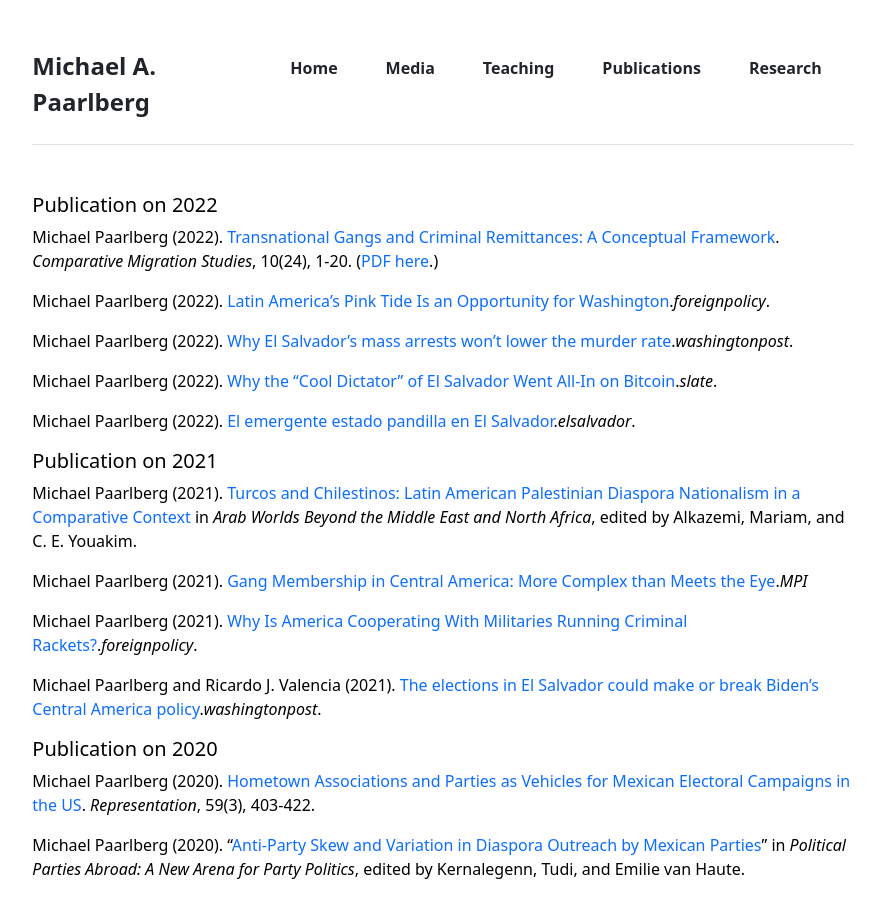
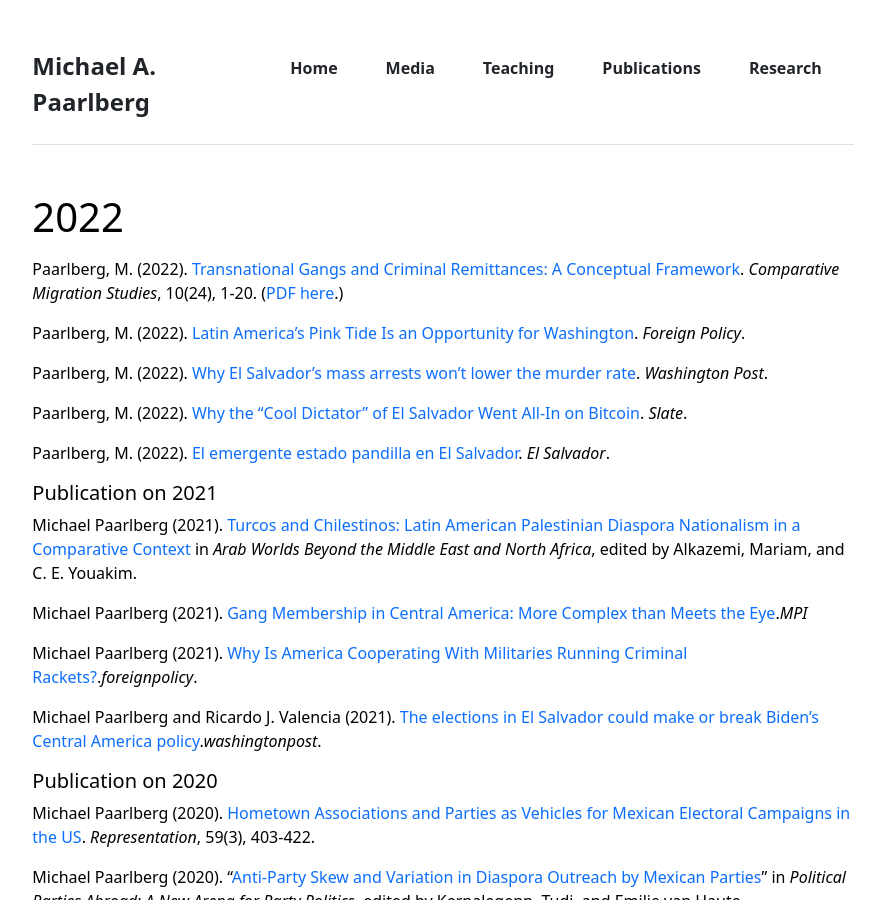
Before and after one commit to RelevantResearch/michael-paarlberg, a Jekyll site: the page built from _pages/publications.md, in a window 1280 px wide and 900 px high. Shown: the whole window, without its empty margins (197-1082 px from the left). Built offline with Jekyll 4.4.1, drawn with Linux system fonts in a browser that asks for light colours.

Commit message:
Update publications.md

```diff
--- a/_pages/publications.md
+++ b/_pages/publications.md
@@ -4,17 +4,17 @@ title: Publications
 permalink: /publications/
 ---
 
-##### Publication on 2022
+# 2022
 
-Michael Paarlberg (2022). [Transnational Gangs and Criminal Remittances: A Conceptual Framework](https://comparativemigrationstudies.springeropen.com/articles/10.1186/s40878-022-00297-x). _Comparative Migration Studies_, 10(24), 1-20. ([PDF here](https://link.springer.com/content/pdf/10.1186/s40878-022-00297-x.pdf).)
+Paarlberg, M. (2022). [Transnational Gangs and Criminal Remittances: A Conceptual Framework](https://comparativemigrationstudies.springeropen.com/articles/10.1186/s40878-022-00297-x). _Comparative Migration Studies_, 10(24), 1-20. ([PDF here](https://link.springer.com/content/pdf/10.1186/s40878-022-00297-x.pdf).)
 
-Michael Paarlberg (2022). [Latin America’s Pink Tide Is an Opportunity for Washington](https://foreignpolicy.com/2022/11/10/latin-america-left-pink-tide-lula-bolsonaro-brazil-election-biden/)._foreignpolicy_.
+Paarlberg, M. (2022). [Latin America’s Pink Tide Is an Opportunity for Washington](https://foreignpolicy.com/2022/11/10/latin-america-left-pink-tide-lula-bolsonaro-brazil-election-biden/). *Foreign Policy*.
 
-Michael Paarlberg (2022). [Why El Salvador’s mass arrests won’t lower the murder rate](https://www.washingtonpost.com/politics/2022/07/11/bukele-el-salvador-homicides-gangs-ms-13-barrio-18/)._washingtonpost_.
+Paarlberg, M. (2022). [Why El Salvador’s mass arrests won’t lower the murder rate](https://www.washingtonpost.com/politics/2022/07/11/bukele-el-salvador-homicides-gangs-ms-13-barrio-18/). *Washington Post*.
 
-Michael Paarlberg (2022). [Why the “Cool Dictator” of El Salvador Went All-In on Bitcoin](https://slate.com/technology/2022/05/el-salvador-bitcoin-crash-nayib-bukele.html)._slate_.
+Paarlberg, M. (2022). [Why the “Cool Dictator” of El Salvador Went All-In on Bitcoin](https://slate.com/technology/2022/05/el-salvador-bitcoin-crash-nayib-bukele.html). *Slate*.
 
-Michael Paarlberg (2022). [El emergente estado pandilla en El Salvador](https://www.elsalvador.com/opinion/editoriales/pandillas-nayib-bukele/929326/2022/)._elsalvador_.
+Paarlberg, M. (2022). [El emergente estado pandilla en El Salvador](https://www.elsalvador.com/opinion/editoriales/pandillas-nayib-bukele/929326/2022/). *El Salvador*.
 
 ##### Publication on 2021
 
```
